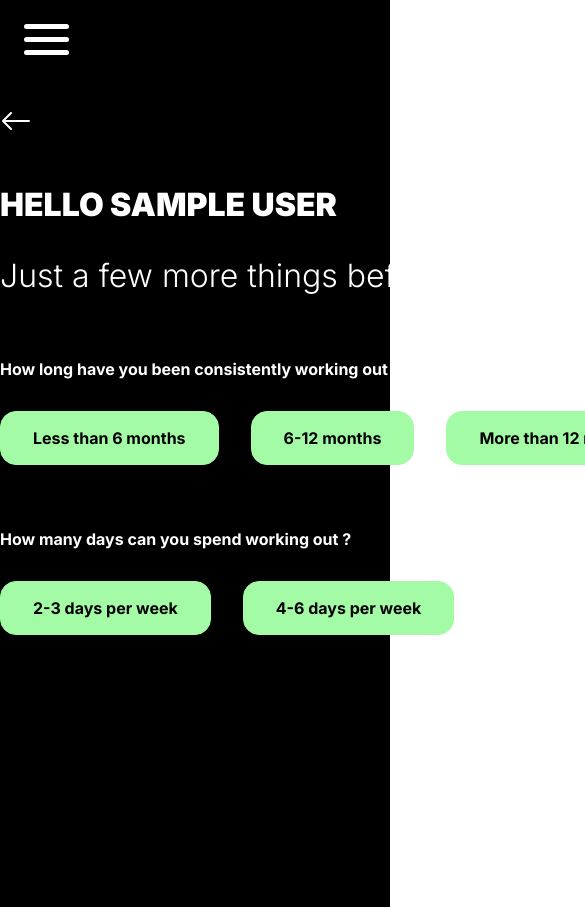
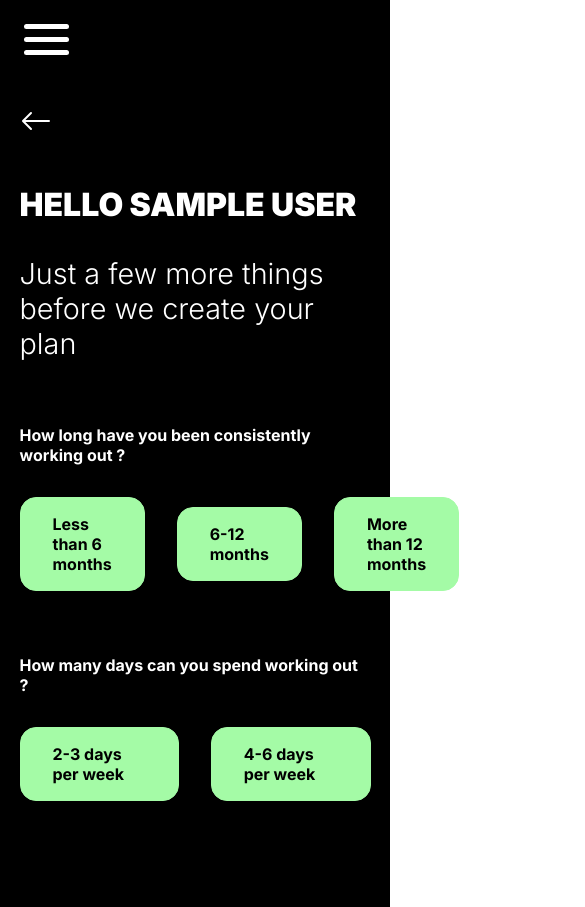
Before and after one commit to AugustanaCSC490Spring23/Nighthawk-Fitness, a React (Create React App) app: page /dashboard/workout/workoutplan in a window 390 px wide. Shown: the top 907 px of the page, 585 px wide, since content can reach past the window. Built offline with nearby package versions, Linux system fonts and the light colour scheme; no server answers; the database is empty; sample sign-in values are in the browser's storage.

Commit message:
Latest v

```diff
--- a/src/components/Dashboard/createWorkout/CreatePlan.js
+++ b/src/components/Dashboard/createWorkout/CreatePlan.js
@@ -9,8 +9,7 @@ export default function CreatePlan() {
         return savedUserData ? JSON.parse(savedUserData) : null
     });
 
-    const location = useLocation();
-    console.log(location);
+
     function handleSubmit(extraInfo)  {
 
         setUserData(extraInfo);
--- a/src/components/Dashboard/createWorkout/ExtraInfo.js
+++ b/src/components/Dashboard/createWorkout/ExtraInfo.js
@@ -4,11 +4,14 @@ import {BsArrowLeft} from 'react-icons/bs'
 import { useNavigate } from 'react-router-dom';
 import { db } from '../../Firebase/firebase';
 import { updateDoc, doc } from "firebase/firestore";
-import Loading from './loading';
 
 export default function ExtraInfo({userData, onSubmit}) {
 
   const navigate = useNavigate();
+
+  const [isPlan, setIsPlan] = useState(true)
+
+  const [show, setShow] = useState(false)
 
   const [extraInfo, setExtraInfo] = useState({
     experience_level: '',
@@ -40,6 +43,16 @@ export default function ExtraInfo({userData, onSubmit}) {
       console.log(e);
     }
   }
+
+
+  useEffect(() =>  {
+    if (extraInfo.experience_level === '' || extraInfo.workout_time === '') {
+      setIsPlan(false)
+    }else{
+      setShow(true)
+      setIsPlan(true)
+    }
+  }, [extraInfo])
 
 
   return (
@@ -97,10 +110,12 @@ export default function ExtraInfo({userData, onSubmit}) {
               </div>
             </div>
           </div>
+          {show &&
           <div className="plan-btn">
             <span>Ready, Set</span>
-            <button onClick={createPlan}>Plan</button>
-          </div>
+            <button disabled={!isPlan} onClick={createPlan}>Plan</button>
+          </div>}
+
 
         </div>
 
--- a/src/components/Dashboard/createWorkout/extrainfo.css
+++ b/src/components/Dashboard/createWorkout/extrainfo.css
@@ -118,7 +118,7 @@ label div:hover {
     margin-top: 5rem;
     position: absolute;
     right: 0;
-    animation: appear3 3s 1;
+    animation: appear3 1s 1;
 }
 
 .plan-btn span {
@@ -136,3 +136,18 @@ label div:hover {
 .extra-icon:hover {
     font-size: 3rem;
 }
+
+
+@media screen and (max-width: 1000px) {
+    .extra-info {
+        width: 90vw;
+    }
+
+    .extra-info h2 {
+        font-size: 3rem;
+    }
+
+    .extra-info h3 {
+        font-size: 1.8rem;
+    }
+}
--- a/src/components/Dashboard/createWorkout/loading.js
+++ b/src/components/Dashboard/createWorkout/loading.js
@@ -1,5 +1,5 @@
 import React, { useEffect } from 'react'
-import { useNavigate, useLocation } from 'react-router-dom'
+import { useNavigate} from 'react-router-dom'
 import {BiDumbbell} from 'react-icons/bi'
 import './loading.css'
 
```
